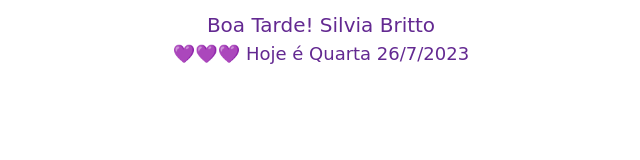
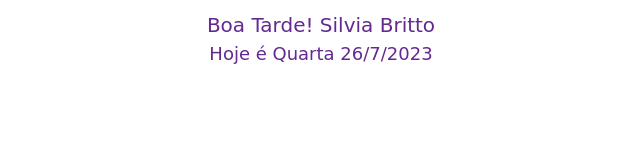
Before and after one commit to SilviaBritto/NotionClima, a plain HTML site: page saudacoes.html in a window 1280 px wide. Shown: the whole page, without its empty margins (319-959 px from the left). Drawn offline with Linux system fonts and the light colour scheme.

Commit message:
Update saudacoes.html

```diff
--- a/saudacoes.html
+++ b/saudacoes.html
@@ -51,6 +51,6 @@ body{
         greet = 'Boa Noite!  ';
 
     document.getElementById('lbl').innerHTML =
-        greet+= "Silvia Britto" +`<div id="date"> 💜💜💜 Hoje é ${date}</div>`;
+        greet+= "Silvia Britto" +`<div id="date"> Hoje é ${date}</div>`;
 </script>
 </html>
```
